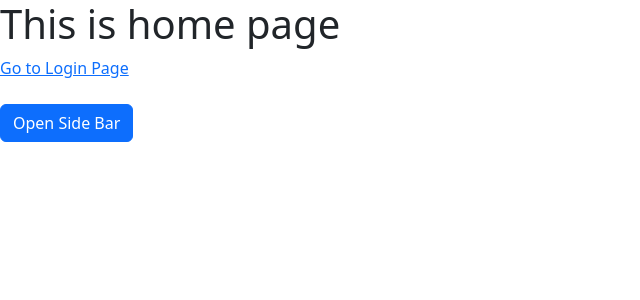
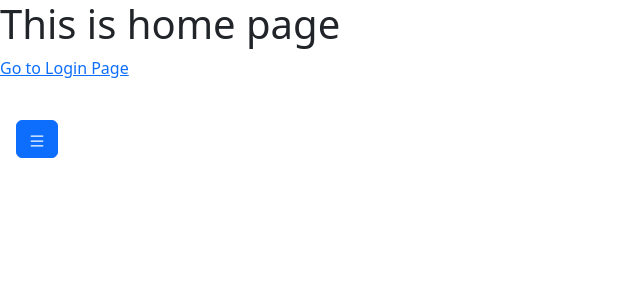
Before and after one commit to codewithVRV/crm_app, a React (Vite) app: page / in a window 1280 px wide. Shown: the top 300 px of the page, without its empty margins (0-640 px from the left). Built offline with nearby package versions, Linux system fonts and the light colour scheme.

Commit message:
react icon added successfully

```diff
--- a/package.json
+++ b/package.json
@@ -18,6 +18,7 @@
     "react-dom": "^18.2.0",
     "react-hook-form": "^7.46.1",
     "react-hot-toast": "^2.4.1",
+    "react-icons": "^4.11.0",
     "react-redux": "^8.1.2",
     "react-router-dom": "^6.15.0"
   },
--- a/src/pages/Home/Home.jsx
+++ b/src/pages/Home/Home.jsx
@@ -1,5 +1,6 @@
 import './Home.css'
 
+import { AiOutlineMenu } from "react-icons/ai";
 import { Link } from "react-router-dom";
 
 function Home () {
@@ -7,11 +8,9 @@ function Home () {
         <>
             <h1>This is home page</h1>
             <Link to={"/login"}>Go to Login Page</Link> <br /> <br />
-            {/* <a className="btn btn-primary" data-bs-toggle="offcanvas" href="#offcanvasExample" role="button" aria-controls="offcanvasExample">
-                Link with href
-             </a> */}
-                <button className="btn btn-primary" type="button" data-bs-toggle="offcanvas" data-bs-target="#offcanvasExample" aria-controls="offcanvasExample">
-                 Open Side Bar
+
+                <button className="btn btn-primary m-3" type="button" data-bs-toggle="offcanvas" data-bs-target="#offcanvasExample" aria-controls="offcanvasExample">
+                 <AiOutlineMenu />
                 </button>
 
                 <div className="offcanvas offcanvas-start" tabIndex="-1" id="offcanvasExample" aria-labelledby="offcanvasExampleLabel">
@@ -35,9 +34,9 @@ function Home () {
                             <li><a className="dropdown-item" href="#">Something else here</a></li>
                         </ul>
                     </div> */}
-                    <div className="d-flex justify-content-between">
-                        <button className="btn btn-primary fixed-bottom login-btn">Login</button>
-                        <button className="btn btn-primary fixed-bottom signup-btn">SignUp</button>
+                    <div className="d-flex justify-content-around mt-5">
+                        <button className="btn btn-primary" >Login</button>
+                        <button className="btn btn-secondary" >SignUp</button>
                     </div>
                 </div>
                 </div>
```
Also changed, not shown: 1 other file (tests, documents, lock files or other folders).
